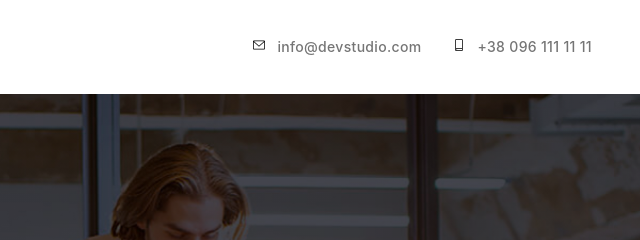
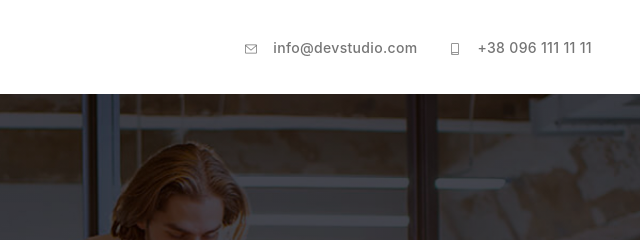
Before and after one commit to leoromanov/goit-markup-hw-04, a plain HTML site: page index.html in a window 1280 px wide. Shown: the top 240 px of the page, 633-1273 px from the left. Drawn offline with nearby package versions, Linux system fonts and the light colour scheme.

Commit message:
выравнивает иконки e-mail и phone

```diff
--- a/css/common.css
+++ b/css/common.css
@@ -76,7 +76,7 @@
 .cont-icon {
     width: 16px;
     height: 12px;
-    fill: currentColor
+    fill: currentColor;
     vertical-align: middle;
     margin-right: 10px;
 }
@@ -138,7 +138,6 @@
     text-decoration: none;
 } */
 .header-contacts {
-    display: flex;
     padding: 32px 0px;
     color: var(--text-color);
     font-weight: 500;
```
